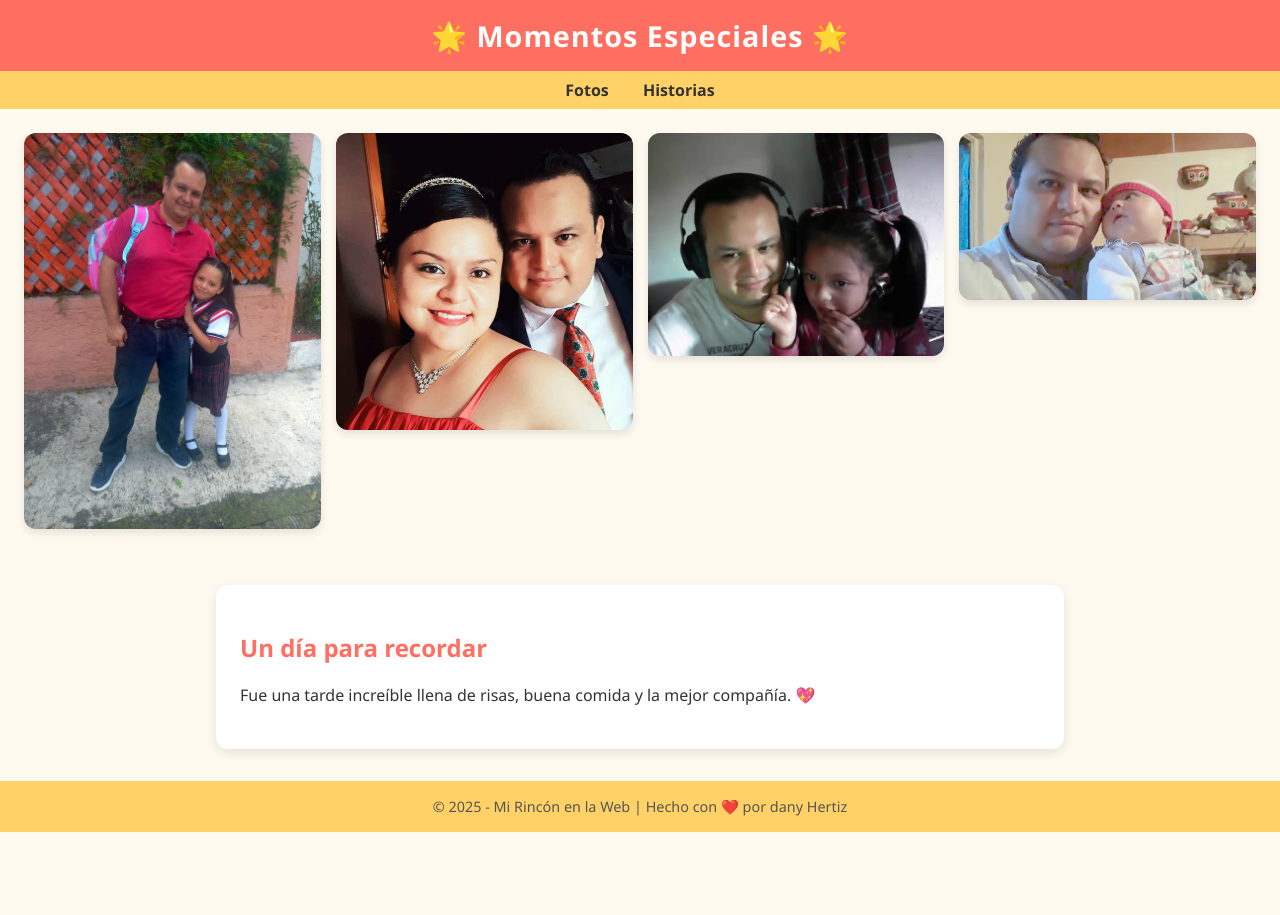
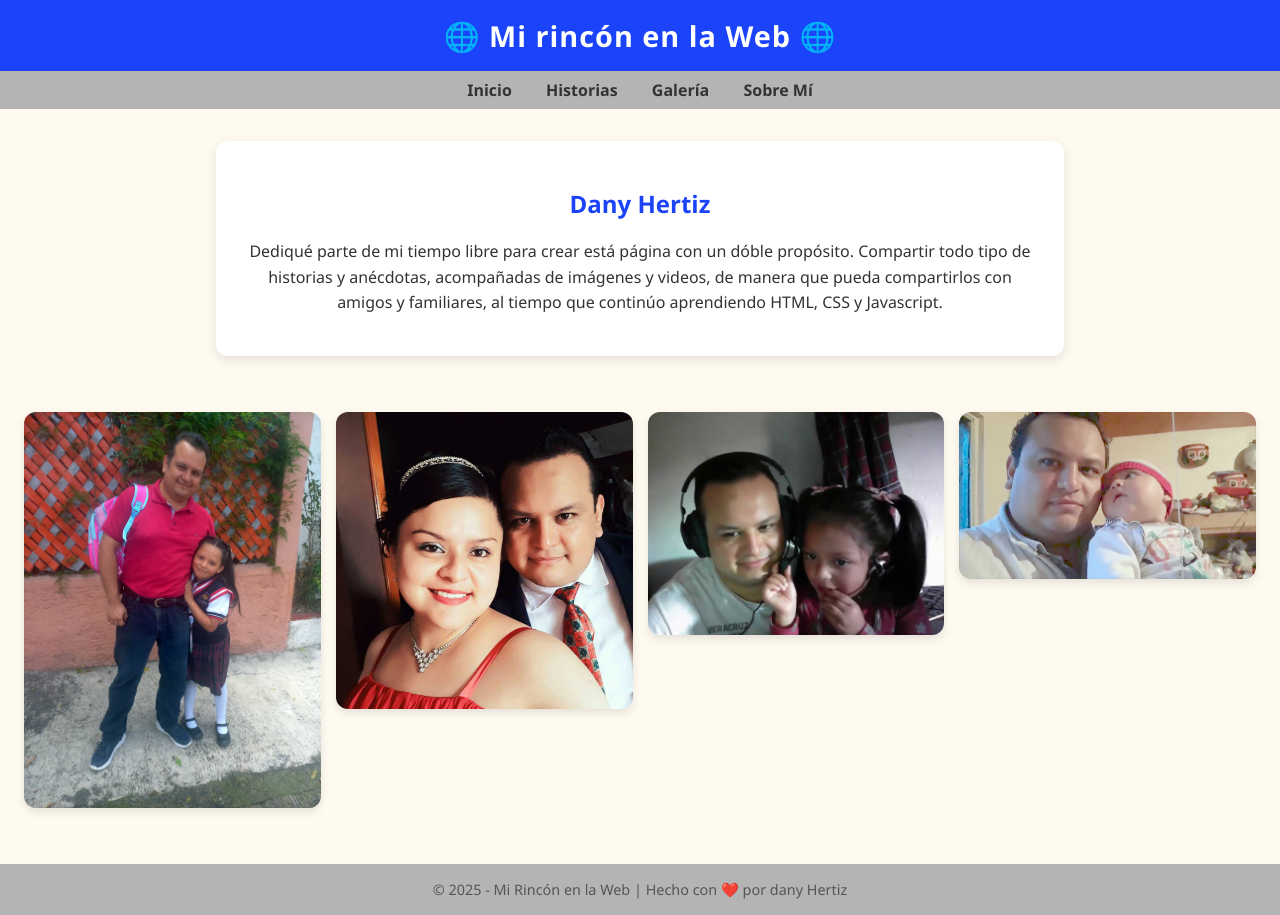
Before and after one commit to Genkidan1984/Hertiz, a plain HTML site: page index.html in a window 1280 px wide. Before the commit the page ends 832 px from the top, so only its background shows below. Drawn offline with Linux system fonts and the light colour scheme.

Commit message:
cambios dediseño, de menú y de contenido

```diff
--- a/css/style.css
+++ b/css/style.css
@@ -1,6 +1,6 @@
 :root {
-    --color-primario: #ff6f61;
-    --color-secundario: #ffd166;
+    --color-primario: #1a43fa;
+    --color-secundario: #b4b4b4;
     --color-fondo: #fffaf0;
     --color-texto: #333;
 }
@@ -67,6 +67,7 @@ nav a:hover {
 /* Historias */
 .story {
     max-width: 800px;
+    text-align: center;
     margin: 2rem auto;
     background: white;
     padding: 1.5rem;
--- a/index.html
+++ b/index.html
@@ -5,29 +5,34 @@
     <meta name="viewport" content="width=device-width, initial-scale=1.0">
     <meta name="theme-color" content="#ff6f61"> <!-- Color de la barra en móviles -->
     <link rel="icon" href="img/favicon.ico" type="image/x-icon">
-    <title>Momentos Especiales</title>
+    <title>Mi rincón en la Web</title>
     <!-- Enlace al CSS -->
     <link rel="stylesheet" href="css/style.css">
 </head>
 <body>
 
-    <header>🌟 Momentos Especiales 🌟</header>
+    <header>🌐 Mi rincón en la Web 🌐</header>
 
     <nav>
-        <a href="#fotos">Fotos</a>
+        <a href="index.html">Inicio</a>
         <a href="#historias">Historias</a>
+        <a href="#galeria">Galería</a>
+        <a href="#sobremi">Sobre Mí</a>
     </nav>
+
+    <section id="historias" class="story">
+        <h2>Dany Hertiz</h2>
+        <p>Dediqué parte de mi tiempo libre para crear está página con un dóble propósito.
+            Compartir todo tipo de historias y anécdotas, acompañadas de imágenes y videos,
+            de manera que pueda compartirlos con amigos y familiares,
+            al tiempo que continúo aprendiendo HTML, CSS y Javascript.</p>
+    </section>
 
     <section id="fotos" class="gallery">
         <img src="img/foto1.jpg" alt="Foto 1">
         <img src="img/foto2.jpg" alt="Foto 2">
         <img src="img/foto3.jpg" alt="Foto 3">
         <img src="img/foto4.jpg" alt="Foto 4">
-    </section>
-
-    <section id="historias" class="story">
-        <h2>Un día para recordar</h2>
-        <p>Fue una tarde increíble llena de risas, buena comida y la mejor compañía. 💖</p>
     </section>
 
     <footer>
```
